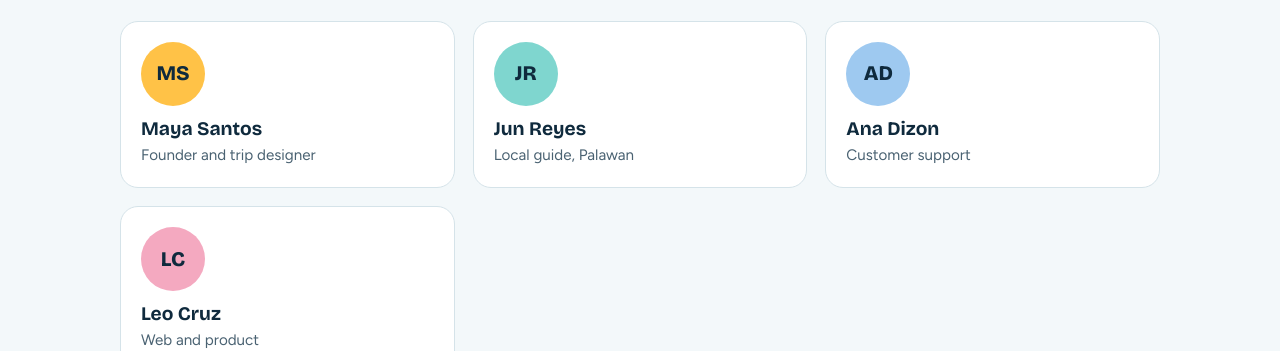
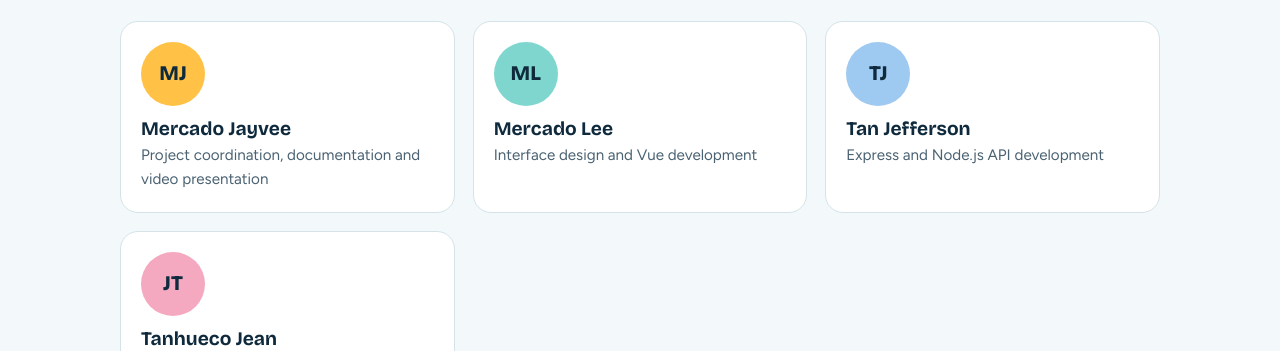
Before and after one commit to Sungs14/-6WCSERVER-WD-301-Wanderly, a website: page public/about.html in a window 1280 px wide. Shown: the part 601-952 px from the top of the page. Drawn offline with nearby package versions, Linux system fonts and the light colour scheme.

Commit message:
Update about.html

```diff
--- a/public/about.html
+++ b/public/about.html
@@ -21,10 +21,10 @@
 <div class="cols"><div><h2>Travel planning, made simple</h2><p class="sub">We started Wanderly because planning a trip shouldn't take longer than taking it. Our team of local guides and trip designers builds every route ourselves, then tests it on the road.</p><a class="btn" href="index.html">Back to home</a></div><div class="vis" role="img" aria-label="Sun over a calm sea illustration"></div></div>
 <section class="team"><h2>Meet the team</h2><p class="sub">Four people who love maps.</p>
 <div class="grid">
-<div class="card"><div class="avatar" style="background:#FFC247">MS</div><h3>Maya Santos</h3><p>Founder and trip designer</p></div>
-<div class="card"><div class="avatar" style="background:#7FD6CF">JR</div><h3>Jun Reyes</h3><p>Local guide, Palawan</p></div>
-<div class="card"><div class="avatar" style="background:#9EC9F0">AD</div><h3>Ana Dizon</h3><p>Customer support</p></div>
-<div class="card"><div class="avatar" style="background:#F4A9C0">LC</div><h3>Leo Cruz</h3><p>Web and product</p></div>
+<div class="card"><div class="avatar" style="background:#FFC247">MJ</div><h3>Mercado Jayvee</h3><p>Project coordination, documentation and video presentation</p></div>
+<div class="card"><div class="avatar" style="background:#7FD6CF">ML</div><h3>Mercado Lee</h3><p>Interface design and Vue development</p></div>
+<div class="card"><div class="avatar" style="background:#9EC9F0">TJ</div><h3>Tan Jefferson</h3><p>Express and Node.js API development</p></div>
+<div class="card"><div class="avatar" style="background:#F4A9C0">JT</div><h3>Tanhueco Jean</h3><p>MongoDB data structure and content</p></div>
 </div></section>
 </main>
 <footer><span>© 2026 Wanderly. MEVN travel planner.</span><span>hello@wanderly.example</span></footer>
```
